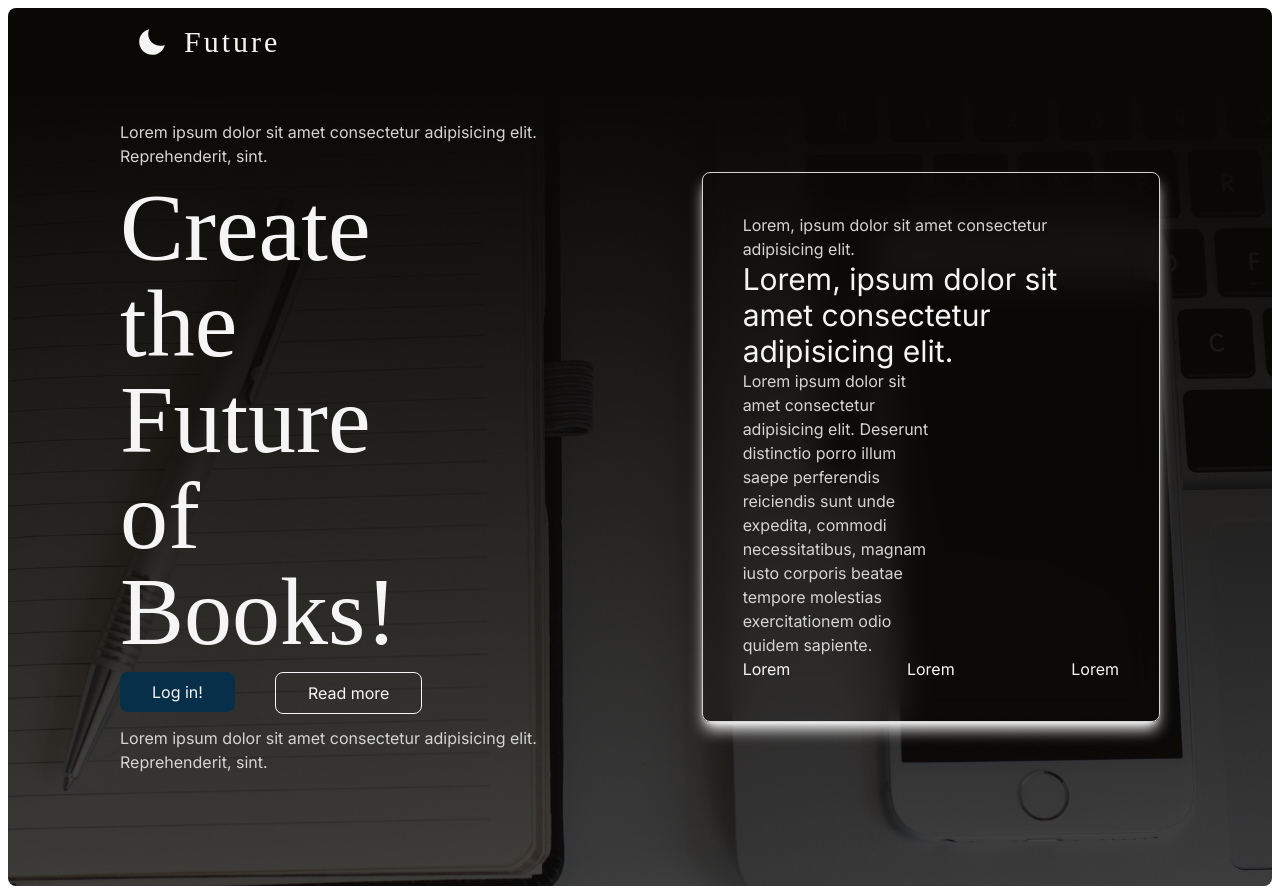
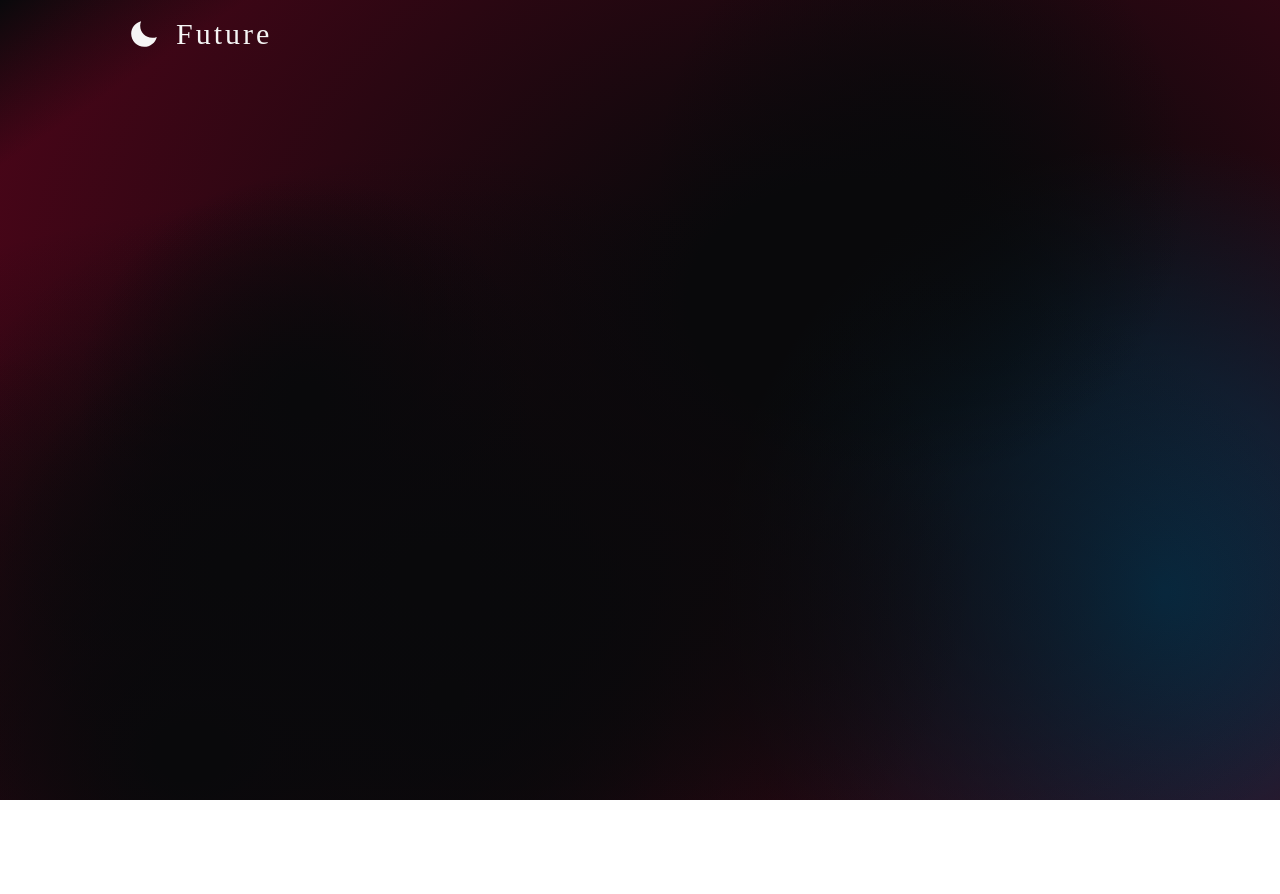
Before and after one commit to pawelek7k/future, a Next.js app: page / in a window 1280 px wide. After the commit the page ends 800 px from the top, so only its background shows below. Built offline with nearby package versions, Linux system fonts and the light colour scheme; a web font is replaced by a local one.

Commit message:
remove a hero section

```diff
--- a/app/(marketing)/page.tsx
+++ b/app/(marketing)/page.tsx
@@ -3,60 +3,8 @@ import { MarketingNavigation } from "../components/navigations/MarketingNav";
 const Home: React.FC = () => {
   return (
     <main className="">
-      <section className="p-28 bg-hero-bg bg-center bg-no-repeat bg-cover m-2 rounded-lg flex gap-20 backdrop-blur-lg">
+      <section className="p-28 h-screen bg-black bg-hero-bg">
         <MarketingNavigation />
-        <div className="flex flex-col justify-center gap-3">
-          <p className="text-neutral-300">
-            Lorem ipsum dolor sit amet consectetur adipisicing elit.
-            Reprehenderit, sint.
-          </p>
-          <h1 className="text-neutral-100 font-sans text-8xl w-72">
-            Create the Future of Books!
-          </h1>
-          <ul className="flex gap-10">
-            <li>
-              <button className="text-neutral-100 bg-sky-950 px-8 py-2 rounded-lg text-nowrap">
-                Log in!
-              </button>
-            </li>
-            <li>
-              <button className="text-neutral-100 border border-neutral-100 px-8 py-2 rounded-lg text-nowrap">
-                Read more
-              </button>
-            </li>
-          </ul>
-          <p className="text-neutral-300">
-            Lorem ipsum dolor sit amet consectetur adipisicing elit.
-            Reprehenderit, sint.
-          </p>
-        </div>
-        <div className="flex items-center justify-center w-1/2">
-          <div className="rounded-lg border border-neutral-300 p-10 shadow-lg shadow-white backdrop-blur-lg">
-            <p className="text-neutral-300">
-              Lorem, ipsum dolor sit amet consectetur adipisicing elit.{" "}
-            </p>
-            <h2 className="text-neutral-100  text-3xl ">
-              Lorem, ipsum dolor sit amet consectetur adipisicing elit.{" "}
-            </h2>
-            <p className="text-neutral-300 w-1/2">
-              Lorem ipsum dolor sit amet consectetur adipisicing elit. Deserunt
-              distinctio porro illum saepe perferendis reiciendis sunt unde
-              expedita, commodi necessitatibus, magnam iusto corporis beatae
-              tempore molestias exercitationem odio quidem sapiente.
-            </p>
-            <ul className="flex justify-between text-neutral-100">
-              <li>
-                <button>Lorem</button>
-              </li>
-              <li>
-                <button>Lorem</button>
-              </li>
-              <li>
-                <button>Lorem</button>
-              </li>
-            </ul>
-          </div>
-        </div>
       </section>
     </main>
   );
--- a/tailwind.config.ts
+++ b/tailwind.config.ts
@@ -12,7 +12,7 @@ const config: Config = {
       backgroundImage: {
         "primary-bg": "radial-gradient(42% 53% at 67% 11%, #f5f5f5 7%, #073AFF00 100%),radial-gradient(18% 28% at 35% 87%, #f5f5f5 7%, #073AFF00 100%),radial-gradient(31% 43% at 7% 98%, #f5f5f5 24%, #073AFF00 100%),radial-gradient(21% 37% at 30% 44%, #082F4970 2%, #073AFF00 100%),radial-gradient(33% 32% at 45% 54%, #082F4942 2%, #073AFF00 100%),radial-gradient(75% 75% at 175% 61%, #f5f5f5 3%, #F5F5F5D6 100%),radial-gradient(75% 75% at 50% 50%, #082f49 0%, #082f49 100%);",
         "dark-primary-bg": "radial-gradient(42% 53% at 79% 20%, #4C0519FF 1%, #09090BD6 100%),radial-gradient(75% 75% at 42% 53%, #09090B38 1%, #4C0519FF 100%),radial-gradient(21% 37% at 30% 44%, #4c0519 2%, #4c0519 100%),radial-gradient(75% 75% at 50% 50%, #4c0519 0%, #4c0519 99%),radial-gradient(33% 32% at 45% 54%, #4c0519 2%, #4C051991 100%),radial-gradient(18% 28% at 35% 87%, #4c0519 7%, #09090B8A 100%),radial-gradient(31% 43% at 7% 98%, #4c0519 24%, #09090b 100%);",
-        "hero-bg": "linear-gradient(0deg, rgba(11,9,5,0.7455357142857143) 0%, rgba(10,8,5,1) 91%), url('/images/hero-img.jpg')"
+        "hero-bg": "radial-gradient(18% 28% at 24% 50%, #09090b 7%, #073AFF00 100%),radial-gradient(18% 28% at 18% 71%, #09090b 6%, #073AFF00 100%),radial-gradient(70% 53% at 36% 76%, #09090b 0%, #073AFF00 100%),radial-gradient(42% 53% at 15% 94%, #09090b 7%, #073AFF00 100%),radial-gradient(42% 53% at 34% 72%, #09090b 7%, #073AFF00 100%),radial-gradient(18% 28% at 35% 87%, #09090b 7%, #073AFF00 100%),radial-gradient(31% 43% at -17% 107%, #4c0519 1%, #073AFF00 100%),radial-gradient(21% 37% at 72% 23%, #09090b 1%, #073AFF00 100%),radial-gradient(35% 56% at 91% 74%, #082f49 1%, #073AFF00 100%),radial-gradient(74% 86% at 67% 38%, #09090b 18%, #073AFF00 100%),linear-gradient(326deg, #4C0519FF 90%, #09090b 100%);')"
       },
     },
     fontFamily: {
```
